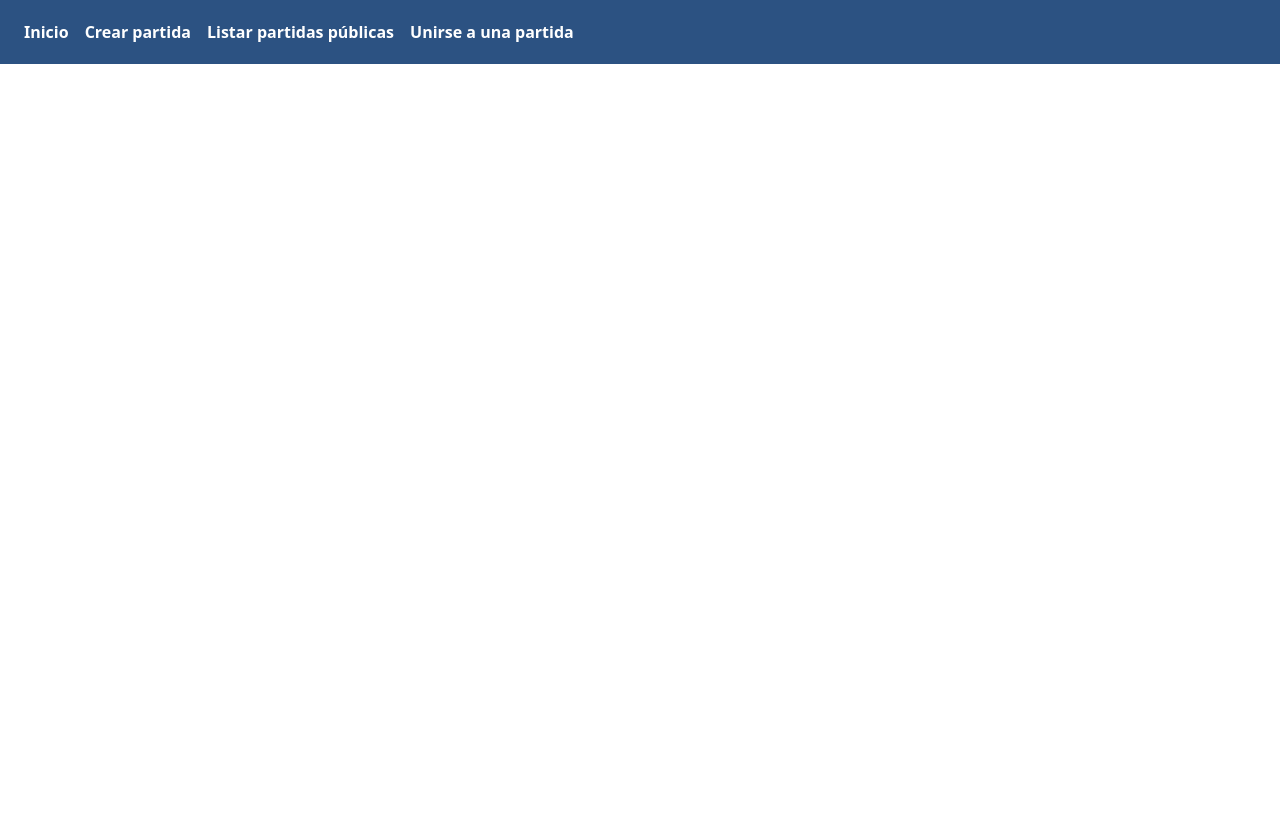
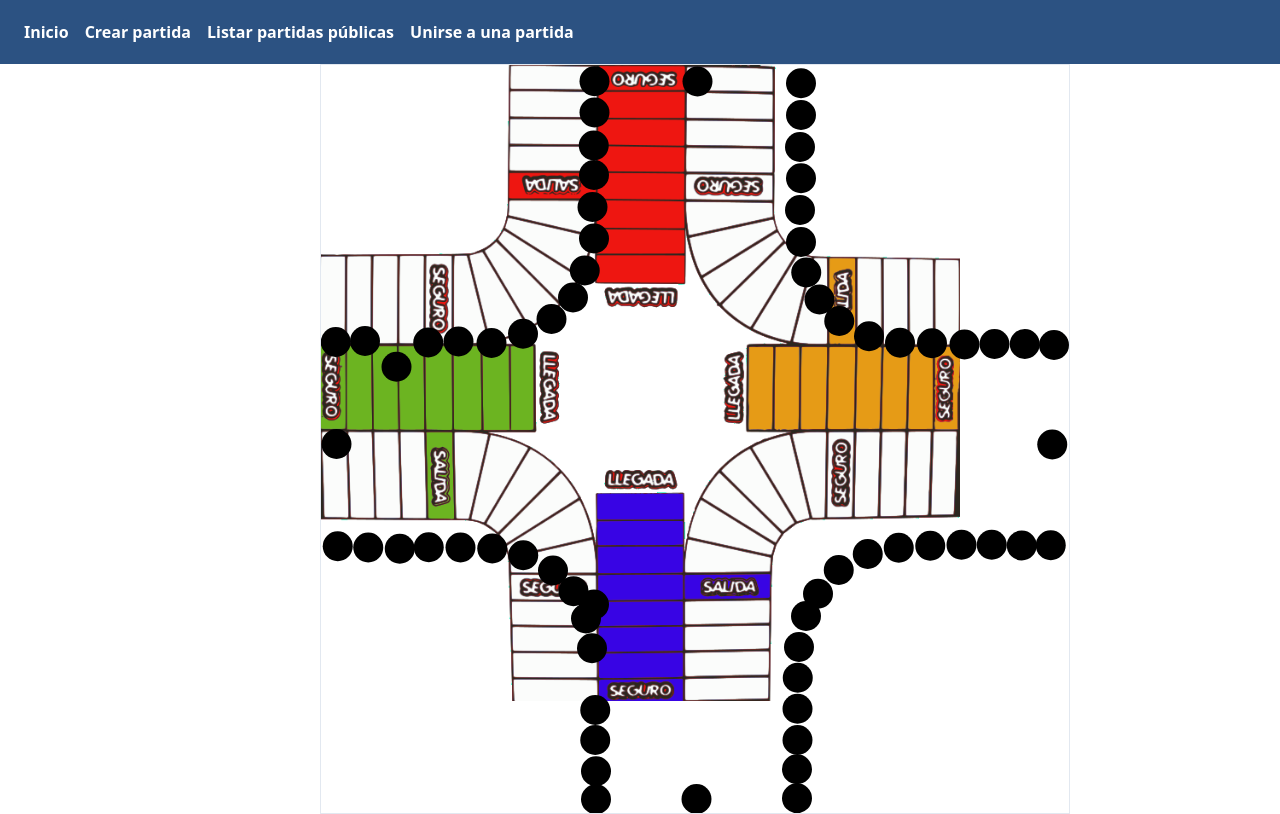
Before and after one commit to alejomongua/parquesFrontend, a Vue app: page /juego in a window 1280 px wide. Built offline with nearby package versions, Linux system fonts and the light colour scheme.

Commit message:
Se verifican los puntos del tablero de cuatro posiciones

```diff
--- a/package.json
+++ b/package.json
@@ -24,6 +24,7 @@
     "compression-webpack-plugin": "^6.1.1",
     "cross-env": "^7.0.2",
     "css-loader": "^5.0.1",
+    "file-loader": "^6.2.0",
     "html-webpack-plugin": "^4.5.0",
     "mini-css-extract-plugin": "^1.2.1",
     "postcss": "^8.1.4",
--- /dev/null
+++ b/src/Pages/Juego.vue
@@ -0,0 +1,45 @@
+<template>
+  <div class='w-1/2 m-auto relative'>
+    <img :src='tablero' class='absolute'/>
+    <svg class="absolute tablero border">
+        <circle
+            class='bg-black'
+            v-for='posicion in tablero4posiciones.principal'
+            :key='JSON.stringify(posicion)'
+            :cx='averageX(posicion)'
+            :cy='averageY(posicion)'
+            r='15' />
+    </svg>
+  </div>
+</template>
+
+<script lang='ts'>
+import { defineComponent } from 'vue'
+import tablero from '../../assets/t4p.png'
+import { tablero4posiciones } from '../casillas'
+
+export default defineComponent({
+  data () {
+    return {
+      tablero,
+      tablero4posiciones
+    }
+  },
+  methods: {
+    averageX (posicion:number[][]) {
+      let sum = 0
+      for (let i = 0; i < posicion.length; i += 1) {
+        sum += posicion[i][0]
+      }
+      return sum / posicion.length
+    },
+    averageY (posicion:number[][]) {
+      let sum = 0
+      for (let i = 0; i < posicion.length; i += 1) {
+        sum += posicion[i][1]
+      }
+      return sum / posicion.length
+    }
+  }
+})
+</script>
--- a/src/main.css
+++ b/src/main.css
@@ -3,3 +3,8 @@
 @tailwind components;
 
 @tailwind utilities;
+
+.tablero {
+    width: 750px;
+    height: 750px;
+}
--- a/src/routes.ts
+++ b/src/routes.ts
@@ -4,12 +4,14 @@ import Main from './Pages/Main.vue'
 import Crear from './Pages/Crear.vue'
 import Listar from './Pages/Listar.vue'
 import Unirse from './Pages/Unirse.vue'
+import Juego from './Pages/Juego.vue'
 
 const routes = [
   { path: '/', component: Main },
   { path: '/crear-partida', component: Crear },
   { path: '/listar-partidas-publicas', component: Listar },
   { path: '/unirse-a-partida', component: Unirse },
+  { path: '/juego', component: Juego },
 ]
 
 const router = createRouter({
--- a/src/vue-types.d.ts
+++ b/src/types.d.ts
@@ -3,3 +3,8 @@ declare module '*.vue' {
     const component: Component
     export default component
 }
+
+declare module '*.png' {
+    const value: any
+    export = value;
+}
--- a/webpack.config.js
+++ b/webpack.config.js
@@ -28,6 +28,14 @@ module.exports = {
       {
         test: /\.vue$/,
         loader: 'vue-loader'
+      },
+      {
+        test: /\.(png|jpe?g|gif)$/i,
+        use: [
+          {
+            loader: 'file-loader',
+          },
+        ],
       },
       {
         test: /\.css$/,
```
Also changed, not shown: assets/4-posiciones.svg, src/Pages/Main.vue (line endings or trailing spaces), src/casillas.ts (renamed from src/casillas-4-posiciones.js), 1 other file (tests, documents, lock files or other folders).
